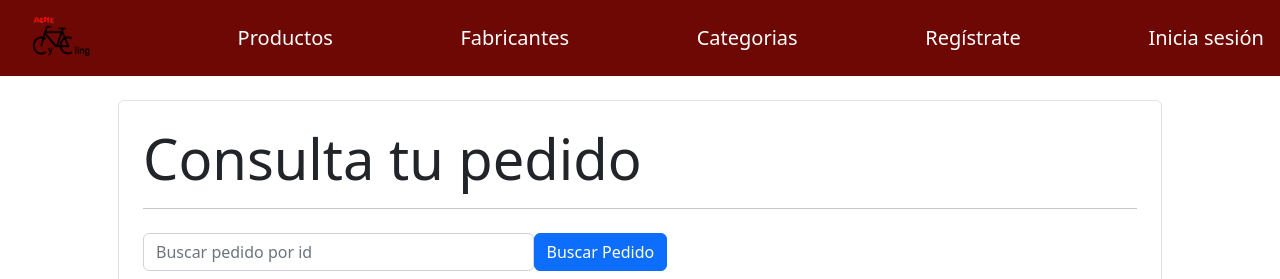
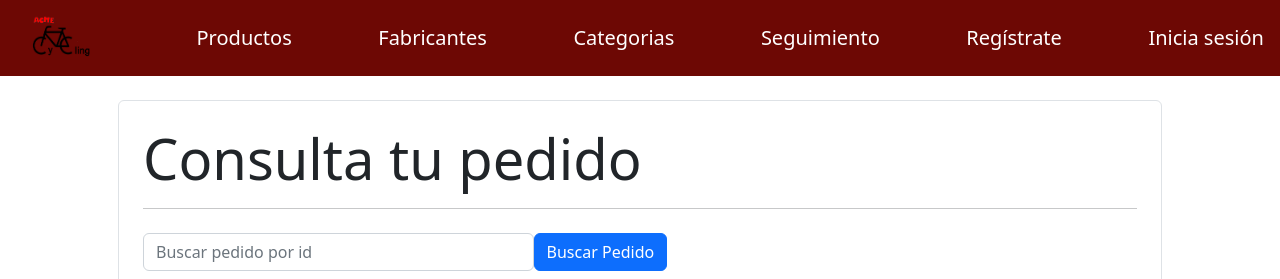
Before and after one commit to pabsanper/ACME-Cycling, a Django app: page /seguimiento/ in a window 1280 px wide. Shown: the top 279 px of the page. Run offline with Django 3.2, Linux system fonts and the light colour scheme; some libraries are stand-ins or nearby versions.

Commit message:
fix: navbar seguimiento

```diff
--- a/ProyectoDjango/ACMECycling/producto/templates/base.html
+++ b/ProyectoDjango/ACMECycling/producto/templates/base.html
@@ -155,11 +155,12 @@
     <a class="navbar-brand" href="{% url 'Tienda' %}">Productos</a>
     <a class="navbar-brand" href="{% url 'Fabricantes' %}">Fabricantes</a>
     <a class="navbar-brand" href="{% url 'Categorias' %}">Categorias</a>
+    <a class="navbar-brand" href="{% url 'seguimiento' %}">Seguimiento</a>
 
 
 
     {% if user.is_authenticated %}
-    <a class="navbar-brand" href="{% url 'seguimiento' %}">Seguimiento</a>
+
 
     <ul class="nav">
       <li class="nav-item"><a href="{% url 'Carrito' %}" style="color: white"><i
```
